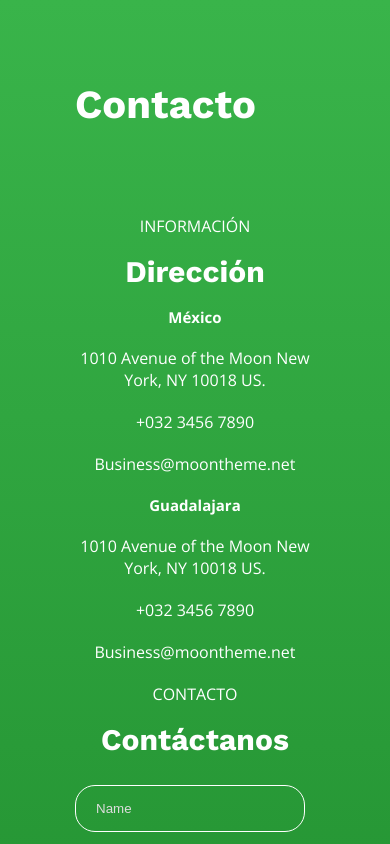
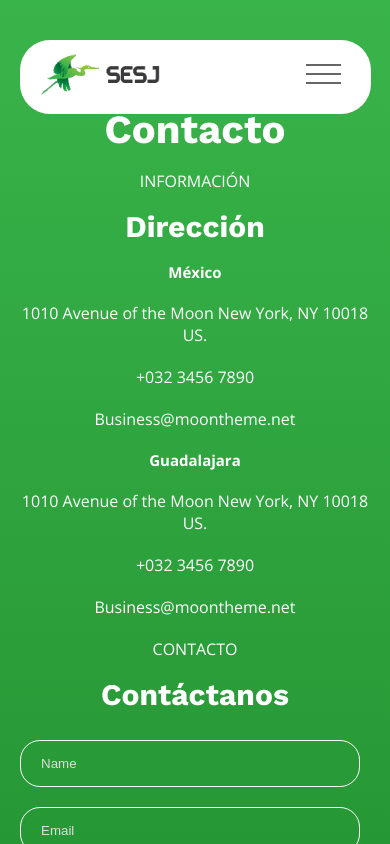
Before and after one commit to nevyl001/sesj, a Next.js app: page /contacto in a window 390 px wide. Shown: the top 844 px of the page. Built offline with nearby package versions, Linux system fonts and the light colour scheme.

Commit message:
Add responsive de todo, menu mobile y demás

```diff
--- a/components/Layout/Footer.module.css
+++ b/components/Layout/Footer.module.css
@@ -167,8 +167,7 @@
   }
 
   .contact_right {
-    padding-top: 100px;
-    padding-left: 100px;
+    padding: 40px 20px;
   }
   .contact_right .contact_img {
     width: 100%;
@@ -177,16 +176,17 @@
   /* footer */
   .footer {
     background-color: white;
-    padding: 100px 20px;
+    padding: 40px 20px;
+    text-align: center;
   }
   .flex_footer {
     display: block;
   }
   .footer_left {
-    width: 60%;
+    width: 100%;
   }
   .footer_right {
-    width: 40%;
+    width: 100%;
   }
   .flex_footer p {
     margin: 10px 0 !important;
@@ -207,18 +207,19 @@
     border-top-left-radius: 23px;
     border-bottom-left-radius: 23px;
     padding: 15px 20px;
-    height: 50px;
-    width: 65%;
+    height: 40px;
+    width: 60%;
   }
   .footer_right button {
-    height: 50px;
+    height: 40px;
     color: white;
     background: linear-gradient(270deg, #007b3a 0%, #003e1d 100%);
     border-style: none;
     border-top-right-radius: 23px;
     border-bottom-right-radius: 23px;
     padding: 10px 0 10px 30px;
-    width: 35%;
+    width: 40%;
+    font-size: 12px;
     text-align: left;
   }
 
@@ -247,6 +248,9 @@
     width: 80%;
     background-color: white;
   }
+  .foo_left {
+    margin: 10px 0;
+  }
   .foo_left a {
     font-size: 12px;
     padding-right: 10px;
--- a/components/Layout/Menu.js
+++ b/components/Layout/Menu.js
@@ -1,24 +1,34 @@
 import styles from "./Menu.module.css";
 import Image from "next/image";
 import Link from "next/link";
-import { useState } from "react";
+import { Fragment, useState } from "react";
 
 function Menu() {
   const [submenuIsActive, setSubmenuIsActive] = useState(false);
+  const [menuMovilEstaActivo, ponerMenuMovilEstaActivo] = useState(false);
+
   const submenuActiveHandler = () => {
-    setSubmenuIsActive(true);
+    setSubmenuIsActive((state) => !state);
   };
   const submenuInactiveHandler = () => {
     setSubmenuIsActive(false);
   };
 
+  const menuMovilManejadorDeClickAlternador = () => {
+    ponerMenuMovilEstaActivo((state) => !state);
+  };
+  const menuMovilManejadorDeClickInactivo = () => {
+    ponerMenuMovilEstaActivo(false);
+  };
+
   return (
+    <Fragment>
       <div className={styles.menu_desktop}>
         <div className={styles.container}>
           <div className={styles.menu_master}>
             <div className={styles.menu_top}>
               <div className={styles.menu_desktop_left}>
-              <div className={styles.img}>
+                <div className={styles.img} onClick={submenuInactiveHandler}>
                   <Link href="/">
                     <a>
                       <Image
@@ -33,19 +43,27 @@ function Menu() {
               </div>
               <div className={styles.menu_desktop_right}>
                 <Link href="/">
-                <a className={styles.link}>HOME</a>
+                  <a className={styles.link} onClick={submenuInactiveHandler}>
+                    HOME
+                  </a>
                 </Link>
                 <Link href="/nosotros">
-                <a className={styles.link}>NOSOTROS</a>
+                  <a className={styles.link} onClick={submenuInactiveHandler}>
+                    NOSOTROS
+                  </a>
                 </Link>
                 <a className={styles.link} onClick={submenuActiveHandler}>
                   SERVICIOS
                 </a>
                 <Link href="/clientes">
-                <a className={styles.link}>CLIENTES</a>
+                  <a className={styles.link} onClick={submenuInactiveHandler}>
+                    CLIENTES
+                  </a>
                 </Link>
                 <Link href="/contacto">
-                <a className={styles.link}>CONTACTO</a>
+                  <a className={styles.link} onClick={submenuInactiveHandler}>
+                    CONTACTO
+                  </a>
                 </Link>
               </div>
             </div>
@@ -105,6 +123,75 @@ function Menu() {
           </div>
         </div>
       </div>
+      <div className={styles.menu_mobile}>
+        <div className={styles.menu_mobile_left}>
+          <div className={styles.img} onClick={submenuInactiveHandler}>
+            <Link href="/">
+              <a>
+                <Image
+                  alt="logo"
+                  src="/img/SESJ_Logo_Pres_V5.png"
+                  width={157}
+                  height={90}
+                />
+              </a>
+            </Link>
+          </div>
+        </div>
+        <div
+          className={styles.menu_mobile_right}
+          onClick={menuMovilManejadorDeClickAlternador}
+        >
+          <div className={styles.burger}>
+            <div className={styles.line} />
+            <div className={styles.line} />
+            <div className={styles.line} />
+          </div>
+        </div>
+        {menuMovilEstaActivo && (
+          <div className={styles.menu_mobile_content}>
+            <Link href="/">
+              <a
+                className={styles.link}
+                onClick={menuMovilManejadorDeClickInactivo}
+              >
+                HOME
+              </a>
+            </Link>
+            <Link href="/nosotros">
+              <a
+                className={styles.link}
+                onClick={menuMovilManejadorDeClickInactivo}
+              >
+                NOSOTROS
+              </a>
+            </Link>
+            <a
+              className={styles.link}
+              onClick={menuMovilManejadorDeClickInactivo}
+            >
+              SERVICIOS
+            </a>
+            <Link href="/clientes">
+              <a
+                className={styles.link}
+                onClick={menuMovilManejadorDeClickInactivo}
+              >
+                CLIENTES
+              </a>
+            </Link>
+            <Link href="/contacto">
+              <a
+                className={styles.link}
+                onClick={menuMovilManejadorDeClickInactivo}
+              >
+                CONTACTO
+              </a>
+            </Link>
+          </div>
+        )}
+      </div>
+    </Fragment>
   );
 }
 
--- a/components/Layout/Menu.module.css
+++ b/components/Layout/Menu.module.css
@@ -61,8 +61,53 @@
   color: black;
 }
 
+.menu_mobile {
+  display: none;
+}
+
 @media only screen and (max-width: 1000px) {
   .menu_desktop {
     display: none;
   }
+  .menu_mobile {
+    display: block;
+    width: 90%;
+    position: fixed;
+    top: 40px;
+    left: 5%;
+    background-color: white;
+    border-radius: 30px;
+    display: flex;
+    padding: 0 20px;
+    flex-wrap: wrap;
+  }
+  .menu_mobile_left {
+    width: 50%;
+  }
+  .menu_mobile_right {
+    width: 50%;
+    text-align: right;
+    padding-right: 10px;
+    padding-top: 17px;
+  }
+  .menu_mobile .burger {
+    display: inline-block;
+    cursor: pointer;
+    width: 35px;
+  }
+  .menu_mobile .line {
+    width: 100%;
+    height: 2px;
+    background-color: #666;
+    margin: 7px 0;
+  }
+  .menu_mobile_content {
+    flex-basis: 100%;
+    padding: 20px 0;
+  }
+  .menu_mobile_content .link {
+    display: block;
+    text-align: center;
+    padding: 10px 0;
+  }
 }
--- a/pages/contacto.module.css
+++ b/pages/contacto.module.css
@@ -175,17 +175,21 @@
 }
 @media only screen and (max-width: 1000px) {
   .head {
-    padding: 75px;
+    padding: 100px 20px 40px 20px;
+    text-align: center;
   }
   .box_flex {
-    text-align: center;
     display: block;
   }
   .box_flex_left {
-    padding-top: 50px;
+    padding: 0;
     width: 100%;
   }
   .box_flex_right {
     width: 100%;
   }
+  .input_box_half {
+    grid-column: span 2;
+    padding-right: 10px;
+  }
 }
--- a/pages/nosotros.module.css
+++ b/pages/nosotros.module.css
@@ -190,6 +190,6 @@
     padding: 0 30px;
   }
   .certificacion {
-    padding-top: 75px;
+    padding: 100px 20px 40px 20px;
   }
 }
```
Also changed, not shown: pages/residuos-industriales.module.css (+19 -0 lines), pages/servicios-especializados.module.css (+16 -0 lines), pages/transportes-especializados.module.css (+19 -0 lines). Lines whose indentation alone changed are shown as unchanged.
